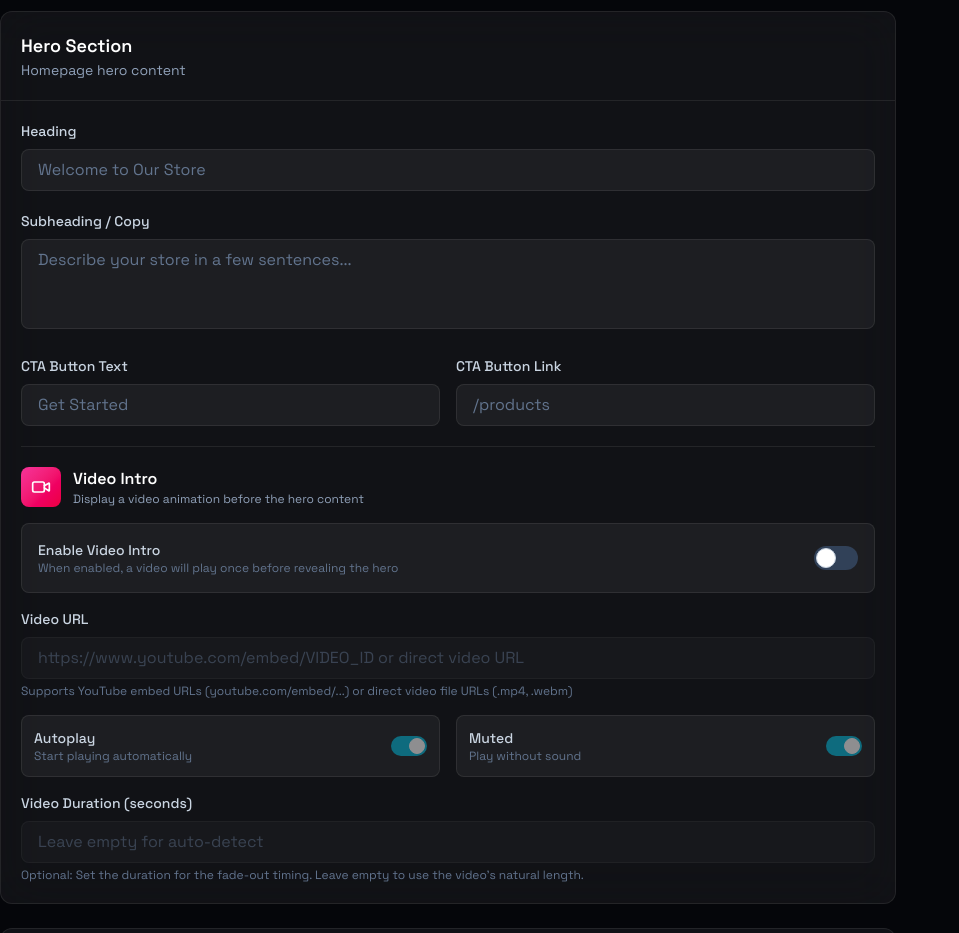
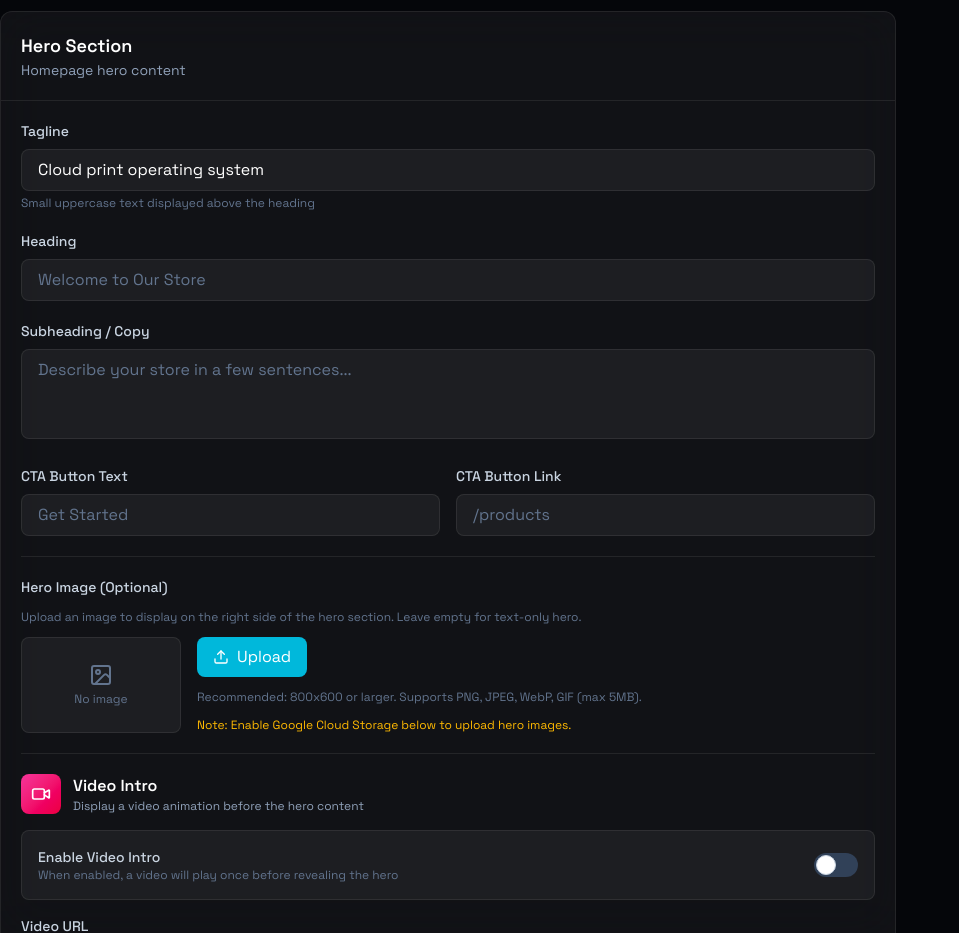
Before and after one commit to djkiraly/logoz, a Next.js app: page /admin/settings in a window 1280 px wide. Shown: the part 1400-2333 px from the top of the page, without its empty margins (0-959 px from the left). Built offline with nearby package versions, Linux system fonts and the light colour scheme; no server answers; the database is empty.

Commit message:
Jan 4 2026 Update 3

```diff
--- a/src/app/admin/settings/page.tsx
+++ b/src/app/admin/settings/page.tsx
@@ -5,6 +5,7 @@ import { Save, Loader2, AlertCircle, CheckCircle, Cloud, Eye, EyeOff, TestTube,
 
 type SiteSettings = {
   siteName: string;
+  heroTagline: string;
   heroHeading: string;
   heroCopy: string;
   ctaLabel: string;
@@ -20,6 +21,8 @@ type SiteSettings = {
   copyrightText: string;
   faviconUrl: string | null;
   logoUrl: string | null;
+  // Hero Image
+  heroImageUrl: string | null;
   // Hero Video Intro
   heroVideoEnabled: boolean;
   heroVideoUrl: string | null;
@@ -59,6 +62,7 @@ const emptyRecaptchaConfig: RecaptchaConfig = {
 export default function SettingsPage() {
   const [settings, setSettings] = useState<SiteSettings>({
     siteName: '',
+    heroTagline: 'Cloud print operating system',
     heroHeading: '',
     heroCopy: '',
     ctaLabel: '',
@@ -74,6 +78,8 @@ export default function SettingsPage() {
     copyrightText: 'Crafted in the cloud.',
     faviconUrl: null,
     logoUrl: null,
+    // Hero Image
+    heroImageUrl: null,
     // Hero Video Intro
     heroVideoEnabled: false,
     heroVideoUrl: null,
@@ -83,8 +89,10 @@ export default function SettingsPage() {
   });
   const [isUploadingFavicon, setIsUploadingFavicon] = useState(false);
   const [isUploadingLogo, setIsUploadingLogo] = useState(false);
+  const [isUploadingHeroImage, setIsUploadingHeroImage] = useState(false);
   const faviconInputRef = useRef<HTMLInputElement>(null);
   const logoInputRef = useRef<HTMLInputElement>(null);
+  const heroImageInputRef = useRef<HTMLInputElement>(null);
   const [gcsConfig, setGcsConfig] = useState<GcsConfig>(emptyGcsConfig);
   const [recaptchaConfig, setRecaptchaConfig] = useState<RecaptchaConfig>(emptyRecaptchaConfig);
   const [showPrivateKey, setShowPrivateKey] = useState(false);
@@ -109,6 +117,7 @@ export default function SettingsPage() {
       if (data.data) {
         setSettings({
           siteName: data.data.siteName || '',
+          heroTagline: data.data.heroTagline || 'Cloud print operating system',
           heroHeading: data.data.heroHeading || '',
           heroCopy: data.data.heroCopy || '',
           ctaLabel: data.data.ctaLabel || '',
@@ -124,6 +133,8 @@ export default function SettingsPage() {
           copyrightText: data.data.copyrightText || 'Crafted in the cloud.',
           faviconUrl: data.data.faviconUrl || null,
           logoUrl: data.data.logoUrl || null,
+          // Hero Image
+          heroImageUrl: data.data.heroImageUrl || null,
           // Hero Video Intro
           heroVideoEnabled: data.data.heroVideoEnabled ?? false,
           heroVideoUrl: data.data.heroVideoUrl || null,
@@ -393,6 +404,60 @@ export default function SettingsPage() {
   const handleRemoveLogo = () => {
     setSettings((prev) => ({ ...prev, logoUrl: null }));
     setMessage({ type: 'success', text: 'Logo removed. Click "Save Changes" to apply.' });
+  };
+
+  const handleHeroImageUpload = async (e: React.ChangeEvent<HTMLInputElement>) => {
+    const file = e.target.files?.[0];
+    if (!file) return;
+
+    // Validate file type
+    const allowedTypes = ['image/png', 'image/jpeg', 'image/webp', 'image/gif'];
+    if (!allowedTypes.includes(file.type)) {
+      setMessage({ type: 'error', text: 'Invalid file type. Please upload a PNG, JPEG, WebP, or GIF file.' });
+      return;
+    }
+
+    // Validate file size (max 5MB for hero images)
+    if (file.size > 5 * 1024 * 1024) {
+      setMessage({ type: 'error', text: 'File too large. Hero image must be under 5MB.' });
+      return;
+    }
+
+    setIsUploadingHeroImage(true);
+    setMessage(null);
+
+    try {
+      const formData = new FormData();
+      formData.append('file', file);
+      formData.append('folder', 'hero');
+
+      const response = await fetch('/api/admin/upload', {
+        method: 'POST',
+        body: formData,
+      });
+
+      const data = await response.json();
+
+      if (!response.ok) {
+        throw new Error(data.error || 'Failed to upload hero image');
+      }
+
+      setSettings((prev) => ({ ...prev, heroImageUrl: data.data.url }));
+      setMessage({ type: 'success', text: 'Hero image uploaded! Click "Save Changes" to apply.' });
+    } catch (error) {
+      const errorMessage = error instanceof Error ? error.message : 'Failed to upload hero image';
+      setMessage({ type: 'error', text: errorMessage });
+    } finally {
+      setIsUploadingHeroImage(false);
+      if (heroImageInputRef.current) {
+        heroImageInputRef.current.value = '';
+      }
+    }
+  };
+
+  const handleRemoveHeroImage = () => {
+    setSettings((prev) => ({ ...prev, heroImageUrl: null }));
+    setMessage({ type: 'success', text: 'Hero image removed. Click "Save Changes" to apply.' });
   };
 
   if (isLoading) {
@@ -735,6 +800,23 @@ export default function SettingsPage() {
         <div className="p-5 space-y-5">
           <div>
             <label className="block text-sm font-medium text-slate-300 mb-2">
+              Tagline
+            </label>
+            <input
+              type="text"
+              name="heroTagline"
+              value={settings.heroTagline}
+              onChange={handleChange}
+              className="w-full px-4 py-2 bg-white/5 border border-white/10 rounded-lg text-white placeholder-slate-500 focus:outline-none focus:ring-2 focus:ring-cyan-500/50"
+              placeholder="Cloud print operating system"
+            />
+            <p className="text-xs text-slate-500 mt-1">
+              Small uppercase text displayed above the heading
+            </p>
+          </div>
+
+          <div>
+            <label className="block text-sm font-medium text-slate-300 mb-2">
               Heading
             </label>
             <input
@@ -788,6 +870,80 @@ export default function SettingsPage() {
                 className="w-full px-4 py-2 bg-white/5 border border-white/10 rounded-lg text-white placeholder-slate-500 focus:outline-none focus:ring-2 focus:ring-cyan-500/50"
                 placeholder="/products"
               />
+            </div>
+          </div>
+
+          {/* Hero Image Section */}
+          <div className="pt-5 border-t border-white/10">
+            <label className="block text-sm font-medium text-slate-300 mb-3">
+              Hero Image (Optional)
+            </label>
+            <p className="text-xs text-slate-500 mb-3">
+              Upload an image to display on the right side of the hero section. Leave empty for text-only hero.
+            </p>
+            <div className="flex items-start gap-4">
+              {/* Preview */}
+              <div className="flex-shrink-0">
+                <div className="w-40 h-24 rounded-lg bg-white/5 border border-white/10 flex items-center justify-center overflow-hidden">
+                  {settings.heroImageUrl ? (
+                    <img
+                      src={settings.heroImageUrl}
+                      alt="Hero image preview"
+                      className="w-full h-full object-cover"
+                    />
+                  ) : (
+                    <div className="text-center">
+                      <Image className="w-6 h-6 text-slate-500 mx-auto" />
+                      <span className="text-xs text-slate-500 mt-1 block">No image</span>
+                    </div>
+                  )}
+                </div>
+              </div>
+
+              {/* Upload Controls */}
+              <div className="flex-1 space-y-3">
+                <div className="flex items-center gap-2">
+                  <input
+                    ref={heroImageInputRef}
+                    type="file"
+                    accept=".png,.jpg,.jpeg,.webp,.gif,image/png,image/jpeg,image/webp,image/gif"
+                    onChange={handleHeroImageUpload}
+                    className="hidden"
+                    id="hero-image-upload"
+                  />
+                  <label
+                    htmlFor="hero-image-upload"
+                    className={`flex items-center gap-2 px-4 py-2 bg-cyan-500 text-white rounded-lg hover:bg-cyan-600 cursor-pointer transition-colors ${
+                      isUploadingHeroImage ? 'opacity-50 cursor-not-allowed' : ''
+                    }`}
+                  >
+                    {isUploadingHeroImage ? (
+                      <Loader2 className="w-4 h-4 animate-spin" />
+                    ) : (
+                      <Upload className="w-4 h-4" />
+                    )}
+                    {settings.heroImageUrl ? 'Replace' : 'Upload'}
+                  </label>
+                  {settings.heroImageUrl && (
+                    <button
+                      type="button"
+                      onClick={handleRemoveHeroImage}
+                      className="flex items-center gap-2 px-4 py-2 bg-red-500/20 text-red-400 border border-red-500/30 rounded-lg hover:bg-red-500/30 transition-colors"
+                    >
+                      <X className="w-4 h-4" />
+                      Remove
+                    </button>
+                  )}
+                </div>
+                <p className="text-xs text-slate-500">
+                  Recommended: 800x600 or larger. Supports PNG, JPEG, WebP, GIF (max 5MB).
+                </p>
+                {!gcsConfig.enabled && (
+                  <p className="text-xs text-amber-400">
+                    Note: Enable Google Cloud Storage below to upload hero images.
+                  </p>
+                )}
+              </div>
             </div>
           </div>
 
--- a/src/app/api/admin/settings/route.ts
+++ b/src/app/api/admin/settings/route.ts
@@ -18,6 +18,7 @@ const gcsConfigSchema = z.object({
 
 const settingsSchema = z.object({
   siteName: z.string().max(100).optional().or(z.literal('')),
+  heroTagline: z.string().max(100).optional().or(z.literal('')),
   heroHeading: z.string().max(200).optional().or(z.literal('')),
   heroCopy: z.string().max(1000).optional().or(z.literal('')),
   ctaLabel: z.string().max(50).optional().or(z.literal('')),
@@ -33,6 +34,7 @@ const settingsSchema = z.object({
   copyrightText: z.string().max(200).optional().or(z.literal('')),
   faviconUrl: z.string().max(500).nullable().optional(),
   logoUrl: z.string().max(500).nullable().optional(),
+  heroImageUrl: z.string().max(500).nullable().optional(),
   gcsConfig: gcsConfigSchema,
   // Hero Video Intro settings
   heroVideoEnabled: z.boolean().optional(),
@@ -120,6 +122,7 @@ export async function PUT(request: Request) {
     // Build settings data without gcsConfig first
     const baseSettingsData = {
       siteName: getValue(data.siteName, existingSettings?.siteName, 'My Store'),
+      heroTagline: getValue(data.heroTagline, existingSettings?.heroTagline, 'Cloud print operating system'),
       heroHeading: getValue(data.heroHeading, existingSettings?.heroHeading, 'Welcome'),
       heroCopy: getValue(data.heroCopy, existingSettings?.heroCopy, ''),
       ctaLabel: getValue(data.ctaLabel, existingSettings?.ctaLabel, 'Get Started'),
@@ -180,6 +183,13 @@ export async function PUT(request: Request) {
       settingsData.logoUrl = data.logoUrl;
     } else if (existingSettings && 'logoUrl' in existingSettings) {
       settingsData.logoUrl = existingSettings.logoUrl;
+    }
+
+    // Handle heroImageUrl
+    if (data.heroImageUrl !== undefined) {
+      settingsData.heroImageUrl = data.heroImageUrl;
+    } else if (existingSettings && 'heroImageUrl' in existingSettings) {
+      settingsData.heroImageUrl = existingSettings.heroImageUrl;
     }
 
     // Handle Hero Video Intro settings
--- a/src/app/page.tsx
+++ b/src/app/page.tsx
@@ -30,7 +30,7 @@ export default async function Home() {
 
   return (
     <>
-      <HeroWithVideo settings={snapshot.settings} stats={snapshot.stats} />
+      <HeroWithVideo settings={snapshot.settings} />
       <CategoryRail categories={categories} />
       <ProductShowcase products={products} />
       <SupplierMarquee suppliers={suppliers} />
--- a/src/lib/site-data.ts
+++ b/src/lib/site-data.ts
@@ -30,6 +30,7 @@ const loadOrFallback = async <T>(
 
 export type SiteSettings = {
   siteName: string;
+  heroTagline: string;
   heroHeading: string;
   heroCopy: string;
   ctaLabel: string;
@@ -45,6 +46,8 @@ export type SiteSettings = {
   copyrightText: string;
   faviconUrl?: string | null;
   logoUrl?: string | null;
+  // Hero Image
+  heroImageUrl?: string | null;
   // Hero Video Intro
   heroVideoEnabled: boolean;
   heroVideoUrl?: string | null;
@@ -55,6 +58,7 @@ export type SiteSettings = {
 
 const normalizeSettings = (settings: Partial<SiteSettings>): SiteSettings => ({
   siteName: settings.siteName ?? fallback.siteSettings.siteName,
+  heroTagline: settings.heroTagline ?? 'Cloud print operating system',
   heroHeading: settings.heroHeading ?? fallback.siteSettings.heroHeading,
   heroCopy: settings.heroCopy ?? fallback.siteSettings.heroCopy,
   ctaLabel: settings.ctaLabel ?? fallback.siteSettings.ctaLabel,
@@ -70,6 +74,8 @@ const normalizeSettings = (settings: Partial<SiteSettings>): SiteSettings => ({
   copyrightText: settings.copyrightText ?? 'Crafted in the cloud.',
   faviconUrl: settings.faviconUrl ?? null,
   logoUrl: settings.logoUrl ?? null,
+  // Hero Image
+  heroImageUrl: settings.heroImageUrl ?? null,
   // Hero Video Intro
   heroVideoEnabled: settings.heroVideoEnabled ?? false,
   heroVideoUrl: settings.heroVideoUrl ?? null,
```
Also changed, not shown: src/components/sections/hero-video-intro.tsx (+10 -7 lines), src/components/sections/hero-with-video.tsx (+40 -35 lines), 1 other file (tests, documents, lock files or other folders).
